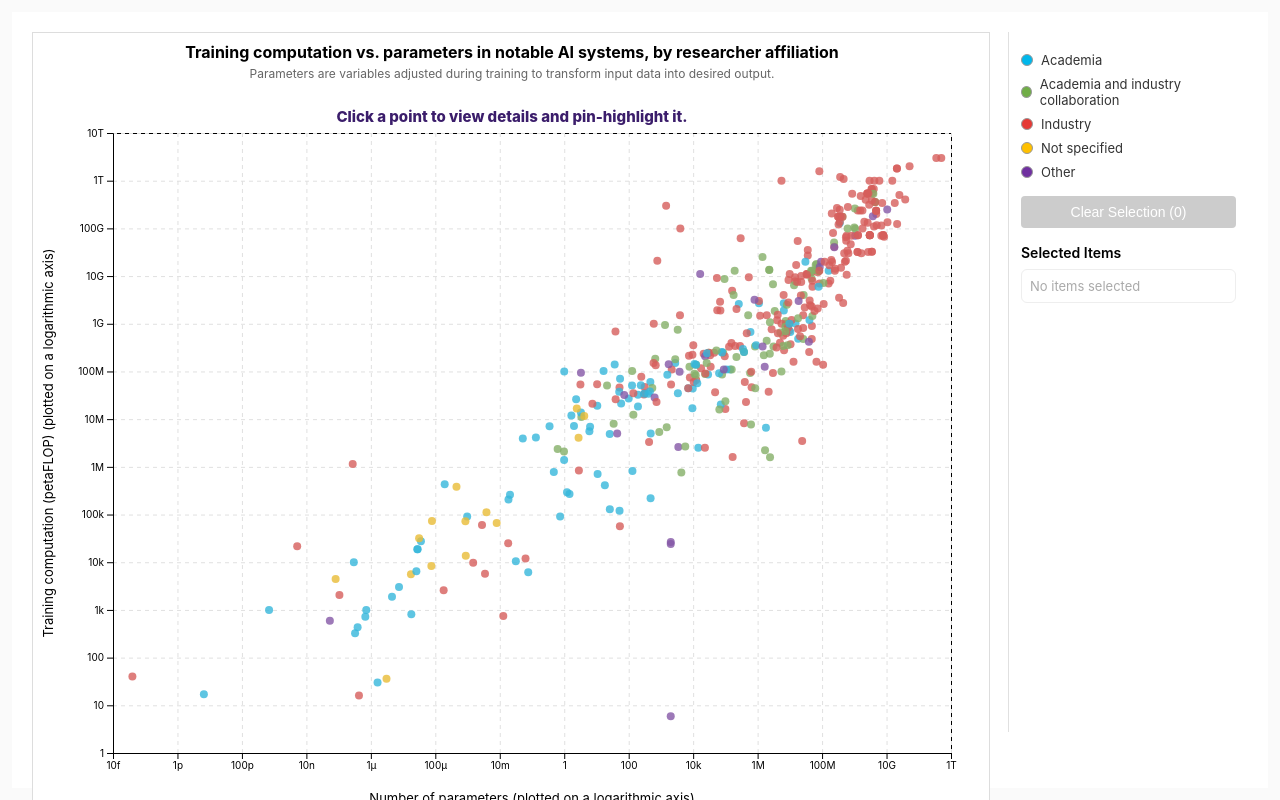
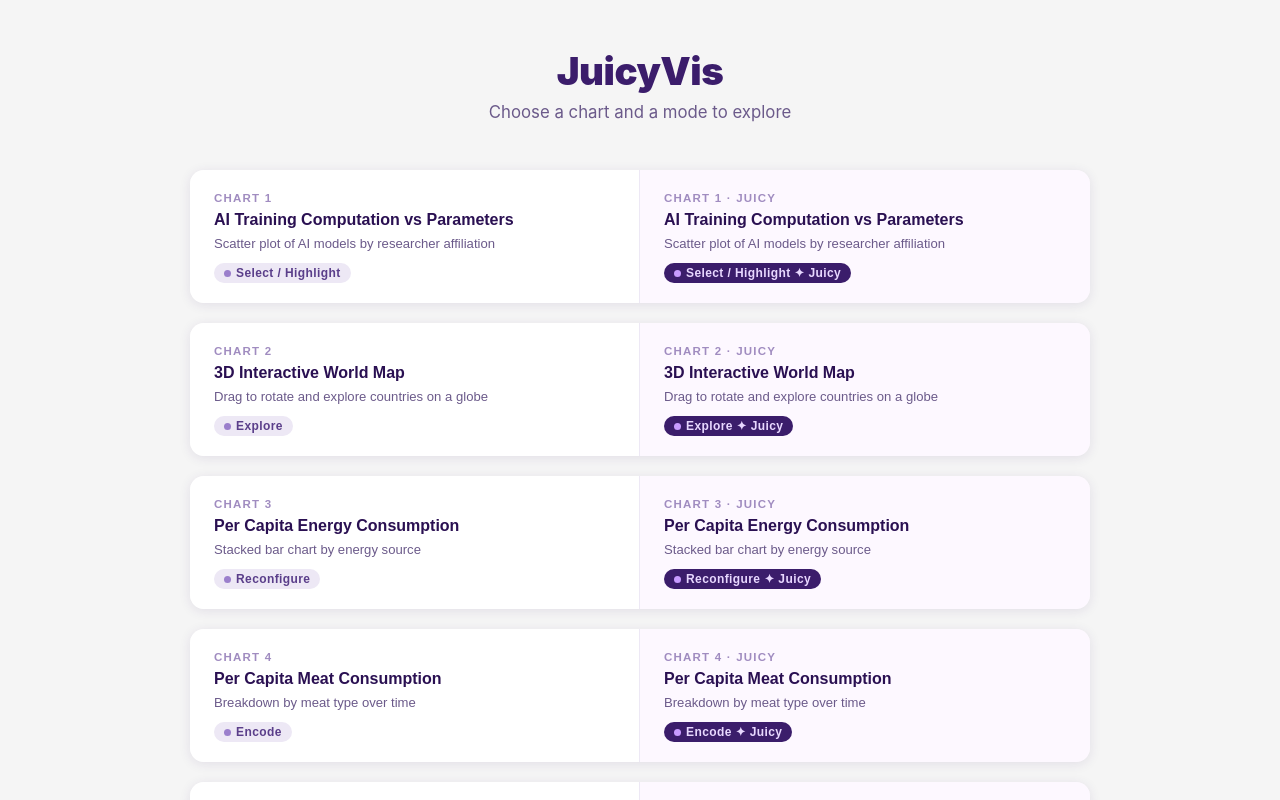
Before and after one commit to jingruchenmax/juicyvis, a React (Vite) app in the folder vite-project/: page / in a window 1280 px wide. Built offline with nearby package versions, Linux system fonts and the light colour scheme.

Commit message:
add landing page and make the built artifact in a new page

```diff
--- a/vite-project/index.html
+++ b/vite-project/index.html
@@ -3,7 +3,7 @@
   <head>
     <meta charset="UTF-8" />
     <meta name="viewport" content="width=device-width, initial-scale=1.0" />
-    <title>Juicy VIS</title>
+    <title>JuicyVis</title>
   </head>
   <body>
     <div id="root"></div>
--- a/vite-project/src/App.css
+++ b/vite-project/src/App.css
@@ -5,17 +5,39 @@
 .app {
   width: 100%;
   height: 100%;
-  min-height: unset;
+  min-height: 100%;
   padding: 12px;
   display: flex;
   flex-direction: column;
   background: #fafafa;
-  overflow: hidden;
+  overflow-x: hidden;
+  overflow-y: auto;
   box-sizing: border-box;
 }
 
 .app > * {
   min-height: 0;
+}
+
+.home-button {
+  align-self: flex-start;
+  margin-bottom: 8px;
+  padding: 8px 12px;
+  border: 1px solid #d7cde8;
+  border-radius: 10px;
+  background: #ffffff;
+  color: #3b1d6b;
+  font-size: 0.9rem;
+  font-weight: 700;
+  cursor: pointer;
+}
+
+.home-button:hover {
+  background: #f2ecfb;
+}
+
+.home-button:active {
+  background: #e8def8;
 }
 
 .app h1 {
--- a/vite-project/src/App.tsx
+++ b/vite-project/src/App.tsx
@@ -1,4 +1,4 @@
-import { useEffect, useState } from 'react'
+import { useEffect, useState, type ReactNode } from 'react'
 import type { DSVRowString } from 'd3'
 import Select from './components/Select'
 import SelectJuicy from './components/SelectJuicy'
@@ -17,6 +17,7 @@ import ConnectJuicy from './components/ConnectJuicy'
 import Integrated from './components/Integrated'
 import IntegratedIntensity from './components/IntegratedIntensity'
 import SpeakerTest from './components/SpeakerTest'
+import LandingPage from './components/LandingPage'
 import { parseCsv, toNumber } from './utils/csv'
 import './App.css'
 
@@ -81,7 +82,7 @@ const MEAT_VALUE_COLUMNS = [
 const readCell = (row: CsvRow, column: string): string => (row[column] ?? '').trim()
 
 const parseAiData = (csvText: string): DataRow[] => {
-  const parsed = parseCsv(csvText).map((row): DataRow => ({
+  const parsed = parseCsv(csvText).map((row: CsvRow): DataRow => ({
     Entity: readCell(row, 'Entity'),
     Day: readCell(row, 'Day'),
     'Training computation (petaFLOP)': toNumber(readCell(row, 'Training computation (petaFLOP)')),
@@ -90,7 +91,7 @@ const parseAiData = (csvText: string): DataRow[] => {
   }))
 
   return parsed.filter(
-    d =>
+    (d: DataRow) =>
       d['Training computation (petaFLOP)'] !== null &&
       d['Number of parameters'] !== null &&
       d['Training computation (petaFLOP)'] > 0 &&
@@ -99,7 +100,7 @@ const parseAiData = (csvText: string): DataRow[] => {
 }
 
 const parseEnergyData = (csvText: string): EnergyData[] => {
-  return parseCsv(csvText).map((row): EnergyData => {
+  return parseCsv(csvText).map((row: CsvRow): EnergyData => {
     const parsedRow: EnergyData = {
       Entity: readCell(row, 'Entity'),
       Code: readCell(row, 'Code'),
@@ -123,7 +124,7 @@ const parseEnergyData = (csvText: string): EnergyData[] => {
 }
 
 const parseMeatData = (csvText: string): MeatData[] => {
-  return parseCsv(csvText).map((row): MeatData => {
+  return parseCsv(csvText).map((row: CsvRow): MeatData => {
     const parsedRow: MeatData = {
       Entity: readCell(row, 'Entity'),
       Code: readCell(row, 'Code'),
@@ -158,32 +159,41 @@ function App() {
 
   const params = new URLSearchParams(window.location.search)
   const juicyRaw = params.get('juicy') ?? '0'
-  const chart = params.get('chart') || '1'
+  const chartParam = params.get('chart')
+
+  const goHome = () => {
+    const homeUrl = new URL(window.location.href)
+    homeUrl.search = ''
+    window.location.href = homeUrl.toString()
+  }
+
+  const renderChartPage = (content: ReactNode) => (
+    <div className="app">
+      <button type="button" className="home-button" onClick={goHome}>
+        ← Home
+      </button>
+      {content}
+    </div>
+  )
+
+  if (!chartParam) {
+    return <LandingPage />
+  }
+
+  const chart = chartParam
 
   if (chart === '0') {
-    return (
-      <div className="app">
-        <SpeakerTest />
-      </div>
-    )
+    return renderChartPage(<SpeakerTest />)
   }
 
   if (chart === '8') {
     const juicyLevel = clampInt(Number.parseInt(juicyRaw, 10), 0, 7)
-    return (
-      <div className="app">
-        <Integrated juicyLevel={juicyLevel} />
-      </div>
-    )
+    return renderChartPage(<Integrated juicyLevel={juicyLevel} />)
   }
 
   if (chart === '9') {
     const intensityLevel = clampInt(Number.parseInt(juicyRaw, 10), 0, 3)
-    return (
-      <div className="app">
-        <IntegratedIntensity intensityLevel={intensityLevel} />
-      </div>
-    )
+    return renderChartPage(<IntegratedIntensity intensityLevel={intensityLevel} />)
   }
 
   const juicy = juicyRaw === '1'
@@ -200,7 +210,7 @@ function App() {
     }
 
     const loadCsv = async (fileName: string): Promise<string> => {
-      const response = await fetch(`${import.meta.env.BASE_URL}${fileName}`)
+      const response = await fetch(new URL(fileName, document.baseURI).toString())
       if (!response.ok) {
         throw new Error(`Failed to load ${fileName} (${response.status})`)
       }
@@ -234,72 +244,72 @@ function App() {
   }, [chart])
 
   if (chart === '6') {
-    return (
-      <div className="app">
+    return renderChartPage(
+      <>
         <h1>Income inequality: Gini coefficient</h1>
         <p className="subtitle">Filter</p>
         {juicy ? <FilterJuicy /> : <Filter />}
-      </div>
+      </>
     )
   }
 
   if (chart === '7') {
-    return <div className="app">{juicy ? <ConnectJuicy /> : <Connect />}</div>
+    return renderChartPage(juicy ? <ConnectJuicy /> : <Connect />)
   }
 
   if (chart === '5') {
-    return (
-      <div className="app">
+    return renderChartPage(
+      <>
         <h1>Population</h1>
         <p className="subtitle">Abstract/Elaborate</p>
         {juicy ? <AbstractJuicy /> : <Abstract />}
-      </div>
+      </>
     )
   }
 
-  if (loading) return <div className="loading">Loading data...</div>
-  if (error) return <div className="error">Error: {error}</div>
+  if (loading) return renderChartPage(<div className="loading">Loading data...</div>)
+  if (error) return renderChartPage(<div className="error">Error: {error}</div>)
 
   // Chart 4: Meat Consumption
   if (chart === '4') {
-    return (
-      <div className="app">
+    return renderChartPage(
+      <>
         <h1>Per Capita Meat Consumption</h1>
         <p className="subtitle">By Meat Type</p>
         {meatData.length > 0 ? (juicy ? <EncodeJuicy data={meatData} /> : <Encode data={meatData} />) : <div className="loading">Loading meat data...</div>}
-      </div>
+      </>
     )
   }
 
   // Chart 3: Energy Stacked Bar Chart
   if (chart === '3') {
-    return (
-      <div className="app">
+    return renderChartPage(
+      <>
         <h1>Per Capita Energy Consumption</h1>
         <p className="subtitle">Stacked by Energy Source {juicy && '(Juicy Mode)'}</p>
         {energyData.length > 0 ? (juicy ? <ReconfigureJuicy data={energyData} /> : <Reconfigure data={energyData} />) : <div className="loading">Loading energy data...</div>}
-      </div>
+      </>
     )
   }
 
   // Chart 2: 3D World Map
   if (chart === '2') {
-    return (
-      <div className="app">
+    return renderChartPage(
+      <>
         <h1>3D Interactive World Map</h1>
         <p className="subtitle">Explore countries by dragging to rotate {juicy && '(Juicy Mode)'}</p>
         {juicy ? <ExploreJuicy /> : <Explore />}
-      </div>
+      </>
     )
   }
 
   // Chart 1: AI Training Computation vs Parameters (default)
-  return (
-    <div className="app">
+  return renderChartPage(
+    <>
       <h1>AI Training Computation vs Parameters</h1>
       <p className="subtitle">by Researcher Affiliation {juicy && '(Juicy Mode)'}</p>
       {juicy ? <SelectJuicy data={data} /> : <Select data={data} />}
-    </div>
+    </>
   )
 }
 
--- /dev/null
+++ b/vite-project/src/components/LandingPage.css
@@ -0,0 +1,163 @@
+.landing {
+  min-height: 100vh;
+  background: transparent;
+  display: flex;
+  flex-direction: column;
+  align-items: center;
+  padding: 48px 24px 64px;
+  box-sizing: border-box;
+  font-family: -apple-system, BlinkMacSystemFont, 'Segoe UI', 'Roboto', 'Oxygen',
+    'Ubuntu', 'Cantarell', 'Fira Sans', 'Droid Sans', 'Helvetica Neue',
+    sans-serif;
+}
+
+.landing-header {
+  text-align: center;
+  margin-bottom: 48px;
+}
+
+.landing-header h1 {
+  display: block;
+  font-family: -apple-system, BlinkMacSystemFont, 'Segoe UI', 'Roboto', 'Oxygen',
+    'Ubuntu', 'Cantarell', 'Fira Sans', 'Droid Sans', 'Helvetica Neue',
+    sans-serif;
+  font-size: 2.4rem;
+  font-weight: 900;
+  color: #3b1d6b;
+  margin: 0 0 8px;
+  letter-spacing: -0.5px;
+}
+
+.landing-header p {
+  font-family: -apple-system, BlinkMacSystemFont, 'Segoe UI', 'Roboto', 'Oxygen',
+    'Ubuntu', 'Cantarell', 'Fira Sans', 'Droid Sans', 'Helvetica Neue',
+    sans-serif;
+  font-size: 1.05rem;
+  color: #6b5a8a;
+  margin: 0;
+}
+
+.landing-grid {
+  display: grid;
+  grid-template-columns: repeat(2, 1fr);
+  gap: 20px;
+  width: 100%;
+  max-width: 900px;
+}
+
+.chart-section {
+  display: contents;
+}
+
+/*
+  Each chart has two adjacent cards (normal + juicy).
+  We visually group them by giving them a shared background panel.
+  CSS subgrid isn't universally supported, so we use a wrapper div.
+*/
+.chart-group {
+  display: grid;
+  grid-column: 1 / -1;
+  grid-template-columns: repeat(2, 1fr);
+  gap: 0;
+  border-radius: 14px;
+  overflow: hidden;
+  box-shadow: 0 2px 12px rgba(59, 29, 107, 0.10);
+}
+
+.chart-card {
+  display: flex;
+  flex-direction: column;
+  gap: 6px;
+  padding: 22px 24px 20px;
+  background: #ffffff;
+  text-decoration: none;
+  color: inherit;
+  cursor: pointer;
+  transition: background 0.15s, transform 0.12s;
+  border: none;
+  border-right: 1px solid #ede8f5;
+  position: relative;
+}
+
+.chart-card:last-child {
+  border-right: none;
+}
+
+.chart-card:hover {
+  background: #f0eafc;
+  transform: translateY(-1px);
+  z-index: 1;
+}
+
+.chart-card:active {
+  background: #e4d9f8;
+  transform: translateY(0);
+}
+
+.card-number {
+  font-size: 0.72rem;
+  font-weight: 700;
+  text-transform: uppercase;
+  letter-spacing: 1.2px;
+  color: #a08cc0;
+}
+
+.card-title {
+  font-size: 1.0rem;
+  font-weight: 800;
+  color: #2a1052;
+  line-height: 1.25;
+}
+
+.card-subtitle {
+  font-size: 0.82rem;
+  color: #6b5a8a;
+  font-weight: 500;
+}
+
+.card-badge {
+  display: inline-flex;
+  align-items: center;
+  gap: 5px;
+  margin-top: 6px;
+  padding: 3px 10px;
+  border-radius: 20px;
+  font-size: 0.75rem;
+  font-weight: 700;
+  letter-spacing: 0.4px;
+  width: fit-content;
+}
+
+.card-badge.normal {
+  background: #ede8f5;
+  color: #5a3e8a;
+}
+
+.card-badge.juicy {
+  background: #3b1d6b;
+  color: #e8d8ff;
+}
+
+.card-badge-dot {
+  width: 7px;
+  height: 7px;
+  border-radius: 50%;
+  display: inline-block;
+}
+
+.card-badge.normal .card-badge-dot {
+  background: #9b7fcc;
+}
+
+.card-badge.juicy .card-badge-dot {
+  background: #c89bff;
+}
+
+/* Separator stripe between normal and juicy halves of a group */
+.chart-group .chart-card:nth-child(2) {
+  background: #fdf8ff;
+}
+
+.chart-group .chart-card:nth-child(2):hover {
+  background: #f0e6ff;
+}
--- /dev/null
+++ b/vite-project/src/components/LandingPage.tsx
@@ -0,0 +1,109 @@
+import './LandingPage.css'
+
+interface ChartInfo {
+  id: number
+  title: string
+  interaction: string
+  description: string
+}
+
+const CHARTS: ChartInfo[] = [
+  {
+    id: 1,
+    title: 'AI Training Computation vs Parameters',
+    interaction: 'Select / Highlight',
+    description: 'Scatter plot of AI models by researcher affiliation'
+  },
+  {
+    id: 2,
+    title: '3D Interactive World Map',
+    interaction: 'Explore',
+    description: 'Drag to rotate and explore countries on a globe'
+  },
+  {
+    id: 3,
+    title: 'Per Capita Energy Consumption',
+    interaction: 'Reconfigure',
+    description: 'Stacked bar chart by energy source'
+  },
+  {
+    id: 4,
+    title: 'Per Capita Meat Consumption',
+    interaction: 'Encode',
+    description: 'Breakdown by meat type over time'
+  },
+  {
+    id: 5,
+    title: 'Population by Age Group',
+    interaction: 'Abstract / Elaborate',
+    description: 'Historical and projected population data'
+  },
+  {
+    id: 6,
+    title: 'Income Inequality: Gini Coefficient',
+    interaction: 'Filter',
+    description: 'Filter countries by Gini index over time'
+  },
+  {
+    id: 7,
+    title: 'Global Development Indicators',
+    interaction: 'Connect',
+    description: 'Connect related indicators across countries'
+  }
+]
+
+function navigate(chart: number, juicy: boolean) {
+  const nextUrl = new URL(window.location.href)
+  nextUrl.searchParams.set('chart', String(chart))
+  nextUrl.searchParams.set('juicy', juicy ? '1' : '0')
+  window.location.href = nextUrl.toString()
+}
+
+function LandingPage() {
+  return (
+    <div className="landing">
+      <div className="landing-header">
+        <h1>JuicyVis</h1>
+        <p>Choose a chart and a mode to explore</p>
+      </div>
+
+      <div className="landing-grid">
+        {CHARTS.map(chart => (
+          <div className="chart-group" key={chart.id}>
+            {/* Normal version */}
+            <button
+              className="chart-card"
+              onClick={() => navigate(chart.id, false)}
+              title={`Chart ${chart.id} — ${chart.interaction} (Normal)`}
+            >
+              <span className="card-number">Chart {chart.id}</span>
+              <span className="card-title">{chart.title}</span>
+              <span className="card-subtitle">{chart.description}</span>
+              <span className="card-badge normal">
+                <span className="card-badge-dot" />
+                {chart.interaction}
+              </span>
+            </button>
+
+            {/* Juicy version */}
+            <button
+              className="chart-card"
+              onClick={() => navigate(chart.id, true)}
+              title={`Chart ${chart.id} — ${chart.interaction} (Juicy)`}
+            >
+              <span className="card-number">Chart {chart.id} · Juicy</span>
+              <span className="card-title">{chart.title}</span>
+              <span className="card-subtitle">{chart.description}</span>
+              <span className="card-badge juicy">
+                <span className="card-badge-dot" />
+                {chart.interaction} ✦ Juicy
+              </span>
+            </button>
+          </div>
+        ))}
+      </div>
+    </div>
+  )
+}
+
+export default LandingPage
--- a/vite-project/src/index.css
+++ b/vite-project/src/index.css
@@ -9,7 +9,8 @@ body,
 #root {
   width: 100%;
   height: 100%;
-  overflow: hidden;
+  overflow-x: hidden;
+  overflow-y: auto;
 }
 
 body {
```
